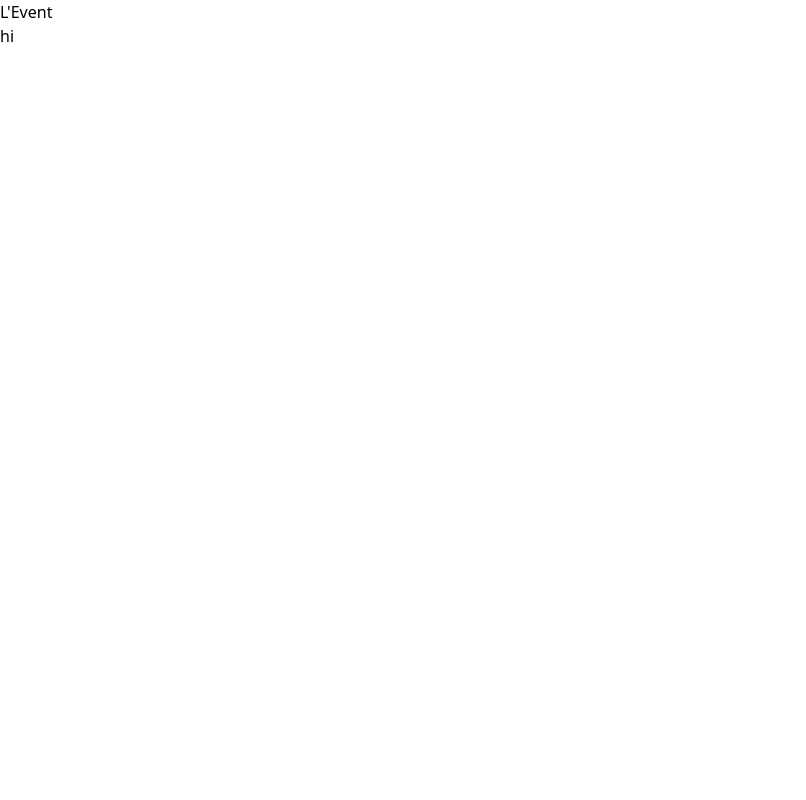
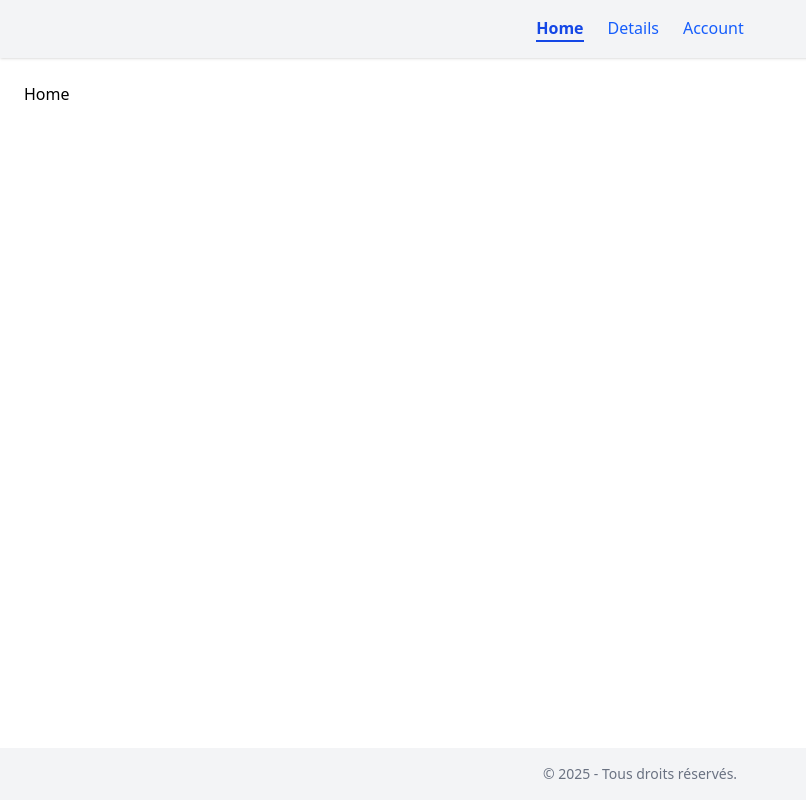
Before and after one commit to CharonTom/event_project_front, a React (Vite) app: page / in a window 1280 px wide. Shown: the whole page, without its empty margins (0-806 px from the left). Built offline with nearby package versions, Linux system fonts and the light colour scheme.

Commit message:
first commit

```diff
--- a/package.json
+++ b/package.json
@@ -13,6 +13,7 @@
     "@tailwindcss/vite": "^4.0.1",
     "react": "^18.3.1",
     "react-dom": "^18.3.1",
+    "react-router-dom": "^7.1.4",
     "tailwindcss": "^4.0.1"
   },
   "devDependencies": {
--- a/src/App.tsx
+++ b/src/App.tsx
@@ -1,9 +1,22 @@
+import { BrowserRouter as Router, Routes, Route } from "react-router-dom";
+import MainLayout from "./layouts/MainLayout";
+
+import Home from "./pages/Home";
+import Details from "./pages/Details";
+import Account from "./pages/Account";
+
 function App() {
   return (
-    <>
-      <h1 className="bg-blac">L'Event</h1>
-      <div className="">hi</div>
-    </>
+    <Router>
+      <Routes>
+        <Route path="/" element={<MainLayout />}>
+          <Route index element={<Home />} />
+          <Route path="/details" element={<Details />} />
+          <Route path="/account" element={<Account />} />
+          <Route path="*" element={<div>404 - Page non trouvée</div>} />
+        </Route>
+      </Routes>
+    </Router>
   );
 }
 
--- /dev/null
+++ b/src/layouts/MainLayout.tsx
@@ -0,0 +1,37 @@
+import { NavLink, Outlet } from "react-router-dom";
+
+export default function MainLayout() {
+  const linkClasses = ({ isActive }: { isActive: boolean }) =>
+    isActive
+      ? "text-blue-700 font-semibold border-b-2 border-blue-700 transition-colors"
+      : "text-blue-600 hover:text-blue-800 transition-colors";
+
+  return (
+    <div className="min-h-screen flex flex-col">
+      {/* Header */}
+      <header className="bg-gray-100 shadow p-4">
+        <nav className="flex space-x-6 justify-center">
+          <NavLink to="/" className={linkClasses}>
+            Home
+          </NavLink>
+          <NavLink to="/details" className={linkClasses}>
+            Details
+          </NavLink>
+          <NavLink to="/account" className={linkClasses}>
+            Account
+          </NavLink>
+        </nav>
+      </header>
+
+      {/* Main Content */}
+      <main className="flex-grow p-6">
+        <Outlet />
+      </main>
+
+      {/* Footer */}
+      <footer className="bg-gray-100 text-center py-4 text-sm text-gray-500">
+        © 2025 - Tous droits réservés.
+      </footer>
+    </div>
+  );
+}
--- /dev/null
+++ b/src/pages/Account.tsx
@@ -0,0 +1,7 @@
+import React from "react";
+
+function Account() {
+  return <div>Account</div>;
+}
+
+export default Account;
--- /dev/null
+++ b/src/pages/Details.tsx
@@ -0,0 +1,7 @@
+import React from "react";
+
+function Details() {
+  return <div>Details</div>;
+}
+
+export default Details;
--- /dev/null
+++ b/src/pages/Home.tsx
@@ -0,0 +1,7 @@
+import React from "react";
+
+function Home() {
+  return <div>Home</div>;
+}
+
+export default Home;
```
Also changed, not shown: 1 other file (tests, documents, lock files or other folders).
